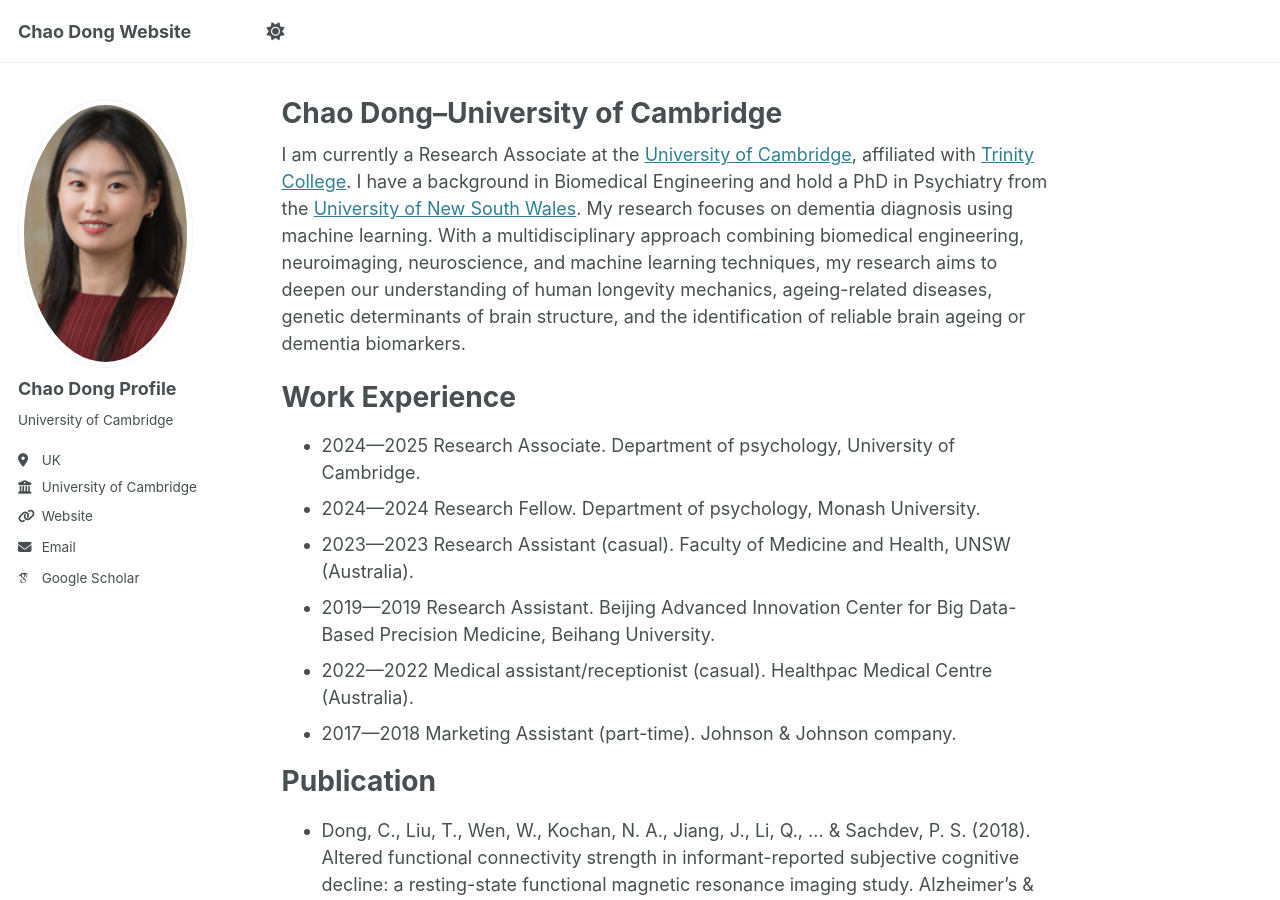
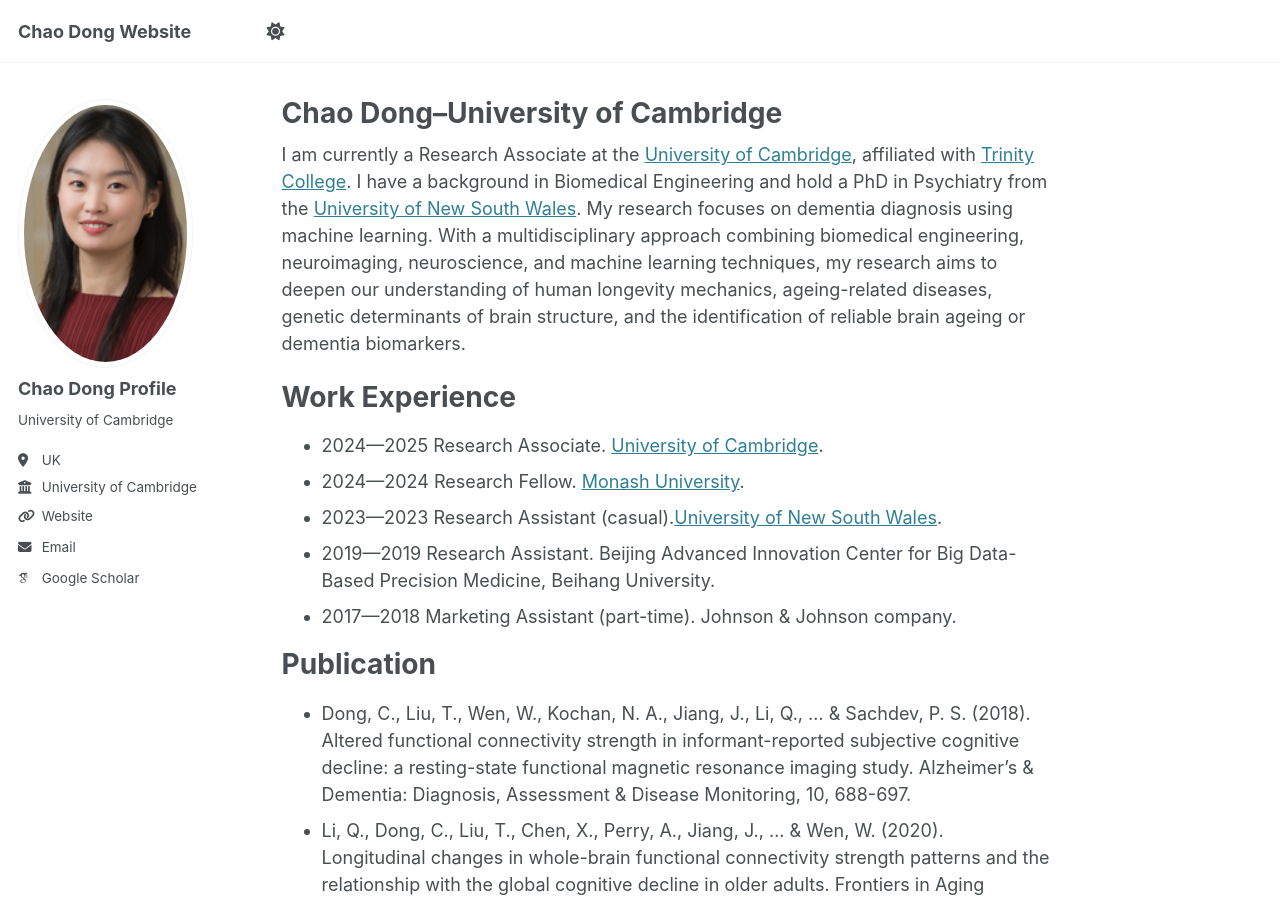
Before and after one commit to ChaoDong12/chaodong.github.io, a Jekyll site: the page built from _pages/about.md, in a window 1280 px wide and 900 px high. Built offline with Jekyll 4.4.1, drawn with Linux system fonts in a browser that asks for light colours; some web fonts are replaced.

Commit message:
Update about.md

```diff
--- a/_pages/about.md
+++ b/_pages/about.md
@@ -11,11 +11,10 @@ I am currently a Research Associate at the [University of Cambridge](https://www
 
 Work Experience
 ======
-* 2024—2025 Research Associate. Department of psychology, University of Cambridge.
-* 2024—2024 Research Fellow. Department of psychology, Monash University.
-* 2023—2023 Research Assistant (casual). Faculty of Medicine and Health, UNSW (Australia).
+* 2024—2025 Research Associate. [University of Cambridge](https://www.psychol.cam.ac.uk/).
+* 2024—2024 Research Fellow. [Monash University](https://www.monash.edu/medicine).
+* 2023—2023 Research Assistant (casual).[University of New South Wales](https://www.cheba.unsw.edu.au/).
 * 2019—2019 Research Assistant. Beijing Advanced Innovation Center for Big Data-Based Precision Medicine, Beihang University.
-* 2022—2022 Medical assistant/receptionist (casual).  Healthpac Medical Centre (Australia).
 * 2017—2018 Marketing Assistant (part-time). Johnson & Johnson company.
 
 Publication
```
